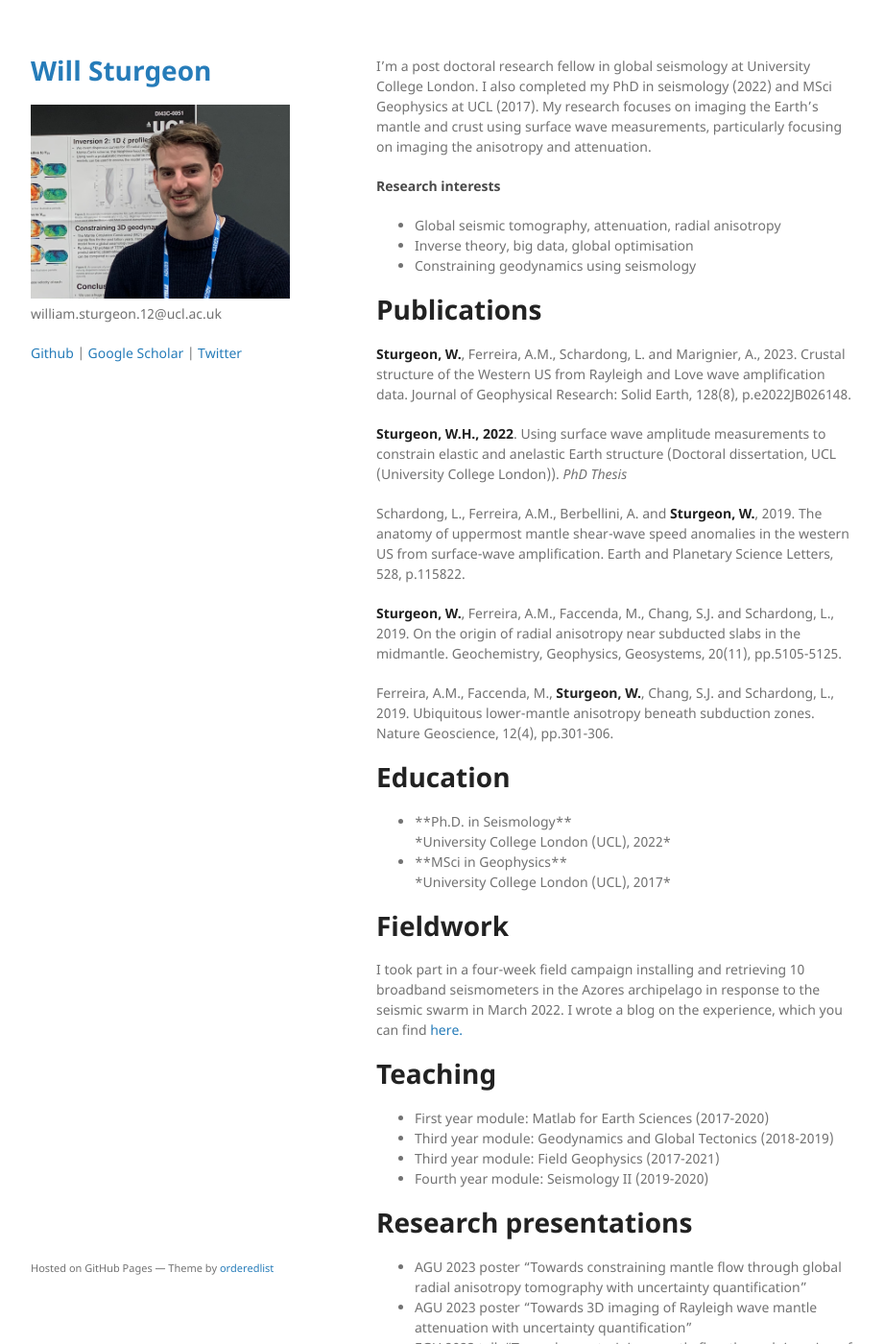
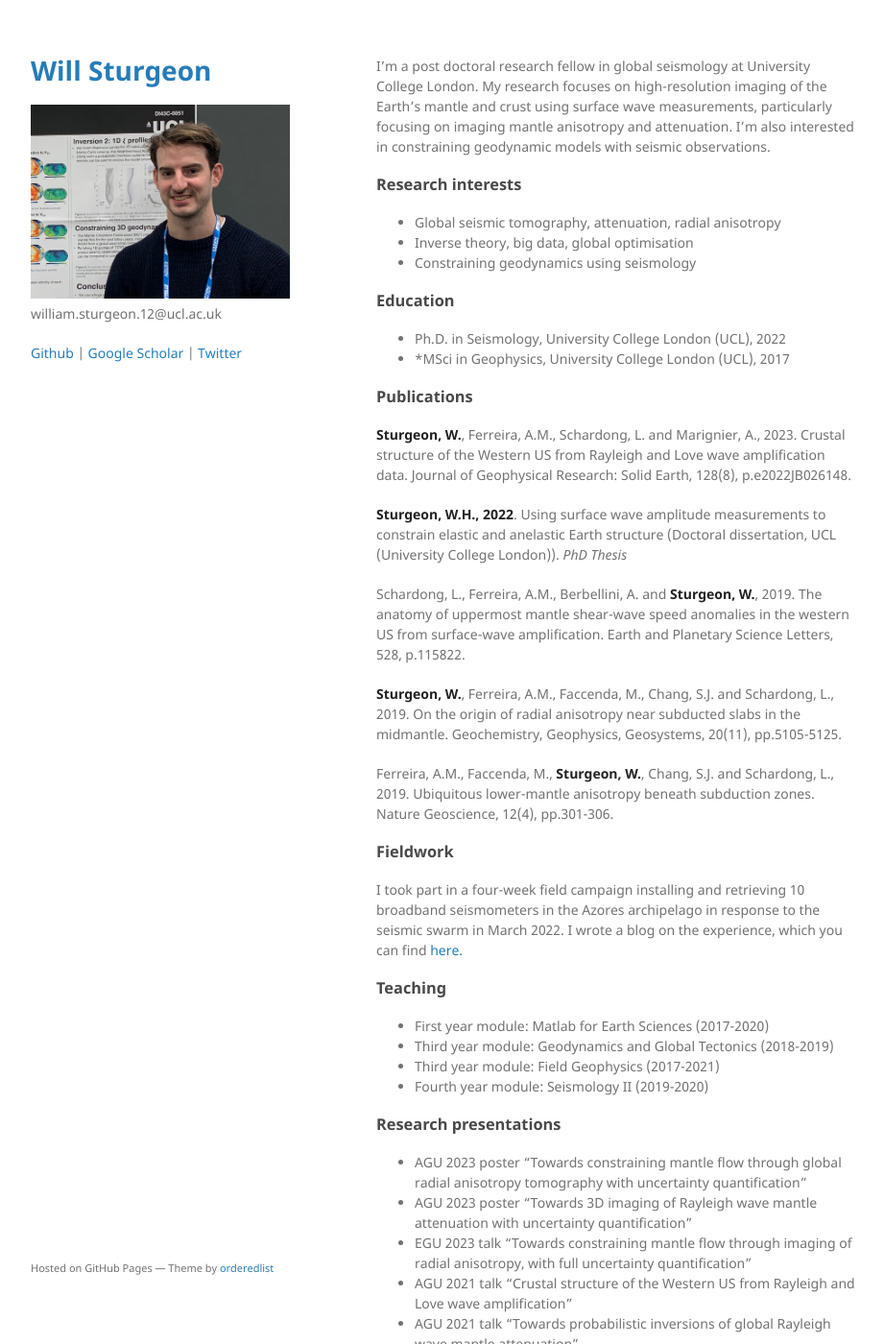
Before and after one commit to WillSturgeon/WillSturgeon.github.io, a Jekyll site: the page built from index.md, in a window 1280 px wide and 1400 px high. Shown: the whole window at 96% size, without its empty margins (178-1099 px from the left). Built offline with Jekyll 4.4.1, drawn with Linux system fonts in a browser that asks for light colours; some of the changed text lies outside the part shown.

Commit message:
further edits

```diff
--- a/index.md
+++ b/index.md
@@ -2,15 +2,20 @@
 layout: default
 ---
 
-I'm a post doctoral research fellow in global seismology at University College London. I also completed my PhD in seismology (2022) and MSci Geophysics at UCL (2017). My research focuses on imaging the Earth's mantle and crust using surface wave measurements, particularly focusing on imaging the anisotropy and attenuation.
+I'm a post doctoral research fellow in global seismology at University College London. My research focuses on high-resolution imaging of the Earth's mantle and crust using surface wave measurements, particularly focusing on imaging mantle anisotropy and attenuation. I'm also interested in constraining geodynamic models with seismic observations.
 
-#### Research interests
+### Research interests
 
 *   Global seismic tomography, attenuation, radial anisotropy
 *   Inverse theory, big data, global optimisation
 *   Constraining geodynamics using seismology
 
-# Publications
+### Education
+
+* Ph.D. in Seismology, University College London (UCL), 2022
+* *MSci in Geophysics, University College London (UCL), 2017
+
+### Publications
 
 **Sturgeon, W.**, Ferreira, A.M., Schardong, L. and Marignier, A., 2023. Crustal structure of the Western US from Rayleigh and Love wave amplification data. Journal of Geophysical Research: Solid Earth, 128(8), p.e2022JB026148.
 
@@ -22,25 +27,18 @@ Schardong, L., Ferreira, A.M., Berbellini, A. and **Sturgeon, W.**, 2019. The an
 
 Ferreira, A.M., Faccenda, M., **Sturgeon, W.**, Chang, S.J. and Schardong, L., 2019. Ubiquitous lower-mantle anisotropy beneath subduction zones. Nature Geoscience, 12(4), pp.301-306.
 
-# Education
-<ul class="mortar-board-list">
-  <li>**Ph.D. in Seismology**<br> *University College London (UCL), 2022*</li>
-  <li>**MSci in Geophysics**<br> *University College London (UCL), 2017*</li>
-</ul>
-
-
-# Fieldwork
+### Fieldwork
 
 I took part in a four-week field campaign installing and retrieving 10 broadband seismometers in the Azores archipelago in response to the seismic swarm in March 2022. I wrote a blog on the experience, which you can find <a href="https://blogs.egu.eu/divisions/sm/2023/01/09/azores-seismic-deployment-2022/" target="_blank">here.</a>
 
-# Teaching
+### Teaching
 
 * First year module: Matlab for Earth Sciences (2017-2020)
 * Third year module: Geodynamics and Global Tectonics (2018-2019)
 * Third year module: Field Geophysics (2017-2021)
 * Fourth year module: Seismology II (2019-2020)
 
-# Research presentations
+### Research presentations
 
 * AGU 2023 poster "Towards constraining mantle flow through global radial anisotropy tomography with uncertainty quantification"
 * AGU 2023 poster "Towards 3D imaging of Rayleigh wave mantle attenuation with uncertainty quantification"
```
Also changed, not shown: other parts of index.md (+2 -3 lines).
